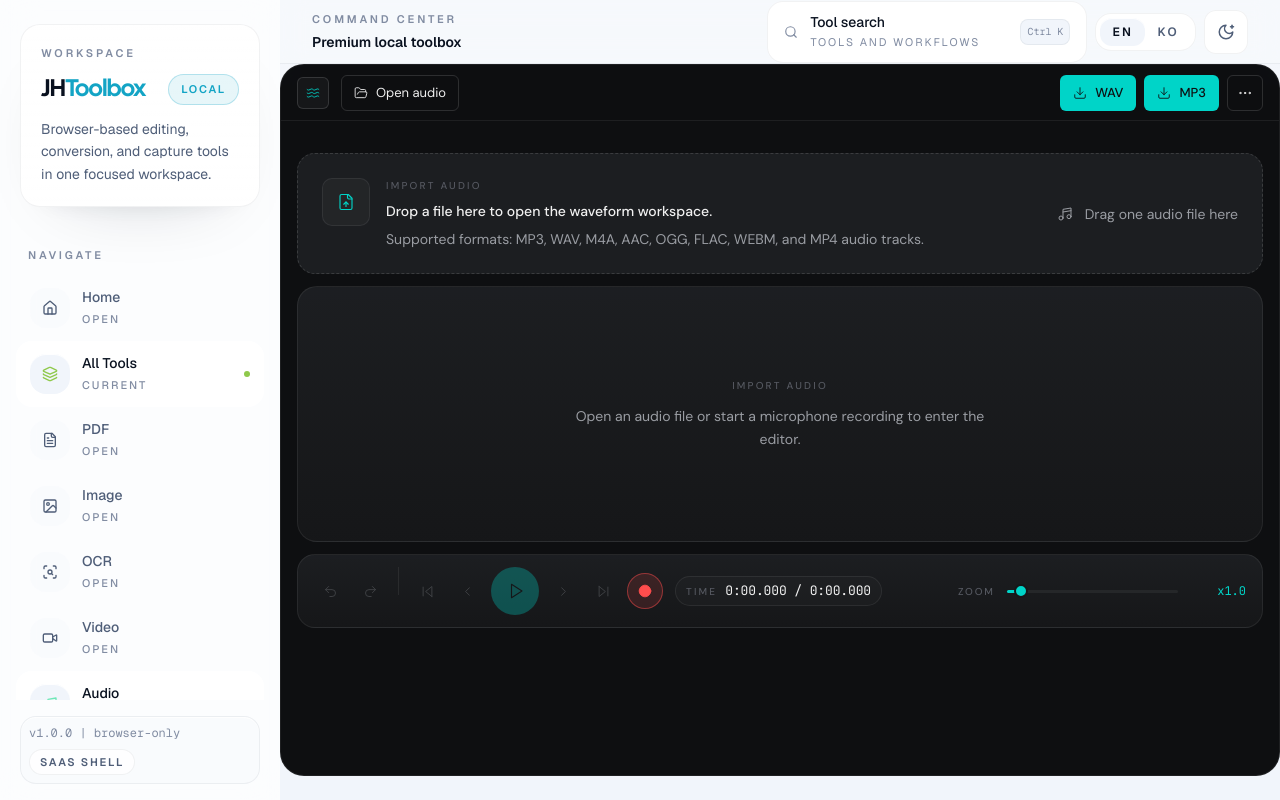
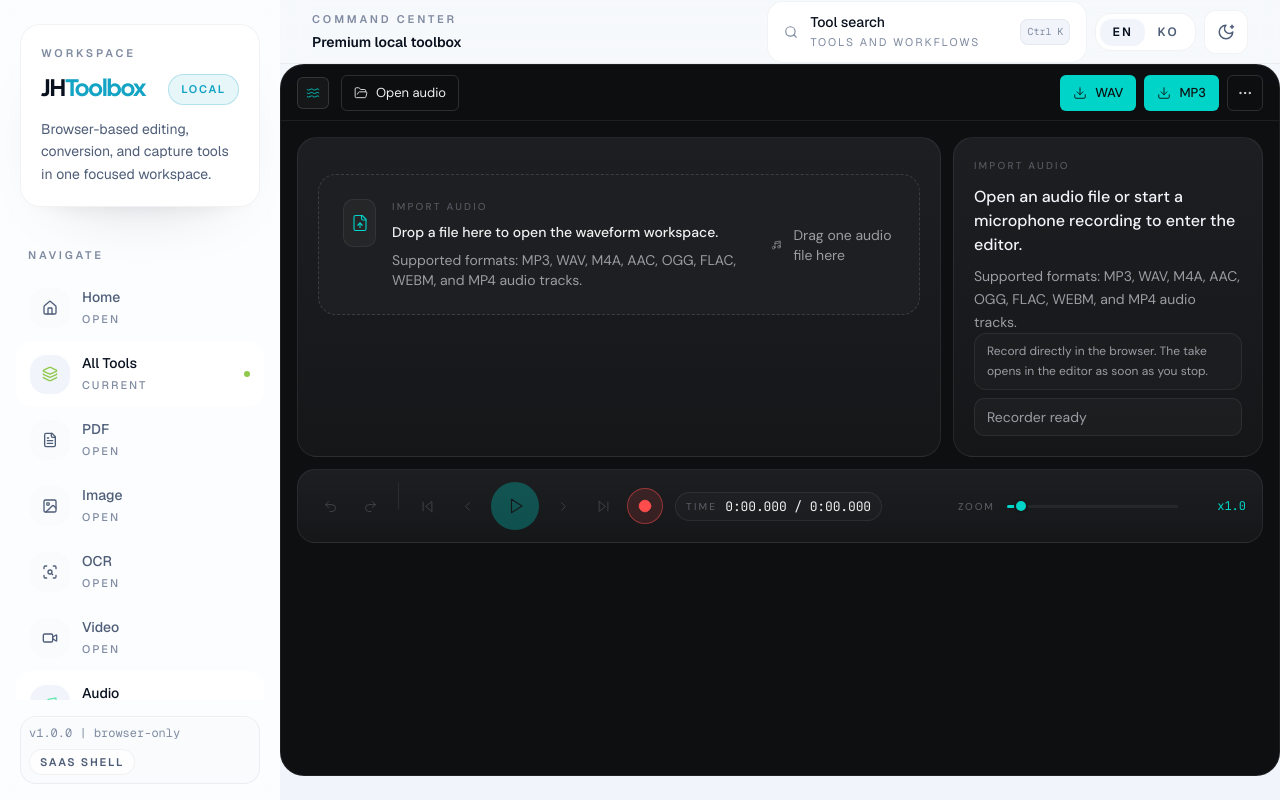
Before and after one commit to alibowbow/JHToolbox, a Next.js app: page /tools/audio in a window 1280 px wide. Built offline with nearby package versions, Linux system fonts and the light colour scheme.

Commit message:
Stabilize audio editor playback and regression coverage

```diff
--- a/app/tools/audio/_components/AudioEditor.tsx
+++ b/app/tools/audio/_components/AudioEditor.tsx
@@ -134,10 +134,16 @@
     });
     const unsubscribeEnded = audioEngine.onEnded(() => {
       setIsPlaying(false);
+      setCurrentTime(0);
 
       const activeBuffer = bufferRef.current;
       if (activeBuffer && audioEngine.buffer !== activeBuffer) {
         audioEngine.setBuffer(activeBuffer, 0);
+        return;
+      }
+
+      if (activeBuffer) {
+        audioEngine.seekTo(0);
       }
     });
 
@@ -408,13 +414,16 @@
         return;
       }
 
+      const playbackStart = currentTime >= duration - 0.001 ? 0 : currentTime;
+
       if (audioEngine.buffer !== buffer) {
-        audioEngine.setBuffer(buffer, currentTime);
+        audioEngine.setBuffer(buffer, playbackStart);
       } else {
-        audioEngine.seekTo(currentTime);
+        audioEngine.seekTo(playbackStart);
       }
 
-      audioEngine.play(currentTime);
+      setCurrentTime(playbackStart);
+      audioEngine.play(playbackStart);
       setIsPlaying(true);
     } catch (error) {
       setLoadError(error instanceof Error ? error.message : copy.status.playbackFailed);
@@ -719,23 +728,6 @@
 
       <div className={`grid min-h-0 flex-1 ${effectsOpen && isDesktopLayout ? 'lg:grid-cols-[minmax(0,1fr)_18rem]' : 'grid-cols-1'}`}>
         <div className="flex min-h-0 flex-col gap-3 p-3 sm:p-4">
-          {!activeFile && !isRecording ? (
-            <FileDropZone
-              title={copy.fileDrop.title}
-              description={copy.fileDrop.description}
-              helperText={copy.fileDrop.helperText}
-              files={files}
-              multiple={false}
-              inputRef={fileInputRef}
-              onError={(message) => setLoadError(message)}
-              onWarning={(message) => setWarningMessage(message)}
-              onFiles={(nextFiles) => {
-                setFiles(nextFiles);
-                setActiveIndex(0);
-              }}
-            />
-          ) : null}
-
           {isRecording ? (
             <div className="audio-panel rounded-[20px] p-4">
               <LiveAudioWaveform
@@ -749,7 +741,7 @@
           ) : null}
 
           {activeFile ? (
-            <section className="audio-panel flex min-h-0 flex-1 flex-col overflow-hidden rounded-[20px]">
+            <section className="audio-panel flex flex-col overflow-hidden rounded-[20px]">
               <WaveformCanvas
                 audioBuffer={buffer}
                 fileName={activeFile.name}
@@ -760,16 +752,45 @@
                 zoom={zoom}
                 isSilent={isSilent}
                 isLoading={isLoading}
-                showPlayhead={isPlaying}
+                showPlayhead={Boolean(buffer)}
                 onSeek={handleWaveformSeek}
                 onSelectionChange={commitSelection}
               />
             </section>
           ) : (
-            <div className="audio-panel flex min-h-[16rem] items-center justify-center rounded-[20px] px-6">
-              <div className="max-w-md text-center">
-                <p className="audio-section-kicker">{copy.fileDrop.title}</p>
-                <p className="mt-3 text-sm leading-relaxed text-[var(--text-secondary)]">{copy.fileDrop.emptyState}</p>
+            <div className="grid gap-3 lg:grid-cols-[minmax(0,1.35fr)_minmax(18rem,0.65fr)]">
+              <div className="audio-panel rounded-[20px] p-4 sm:p-5">
+                <FileDropZone
+                  title={copy.fileDrop.title}
+                  description={copy.fileDrop.description}
+                  helperText={copy.fileDrop.helperText}
+                  files={files}
+                  multiple={false}
+                  inputRef={fileInputRef}
+                  onError={(message) => setLoadError(message)}
+                  onWarning={(message) => setWarningMessage(message)}
+                  onFiles={(nextFiles) => {
+                    setFiles(nextFiles);
+                    setActiveIndex(0);
+                  }}
+                />
+              </div>
+              <div className="audio-panel flex min-h-[14rem] flex-col justify-between rounded-[20px] p-4 sm:p-5">
+                <div className="space-y-3">
+                  <p className="audio-section-kicker">{copy.fileDrop.title}</p>
+                  <div className="space-y-2">
+                    <h2 className="text-base font-medium text-[var(--text-primary)]">{copy.fileDrop.emptyState}</h2>
+                    <p className="text-sm leading-relaxed text-[var(--text-secondary)]">{copy.fileDrop.helperText}</p>
+                  </div>
+                </div>
+                <div className="space-y-2">
+                  <div className="rounded-[12px] border border-[var(--border)] bg-[rgba(255,255,255,0.02)] px-3 py-2 text-xs leading-relaxed text-[var(--text-secondary)]">
+                    {copy.recording.liveDescription}
+                  </div>
+                  <div className="audio-status-line rounded-[10px] px-3 py-2 text-sm text-[var(--text-secondary)]">
+                    {copy.recording.idleStatus}
+                  </div>
+                </div>
               </div>
             </div>
           )}
--- a/app/tools/audio/_components/Transport/TransportBar.tsx
+++ b/app/tools/audio/_components/Transport/TransportBar.tsx
@@ -146,7 +146,7 @@
 
           <div className="ml-1 flex items-center gap-2 rounded-full border border-[var(--border)] bg-[rgba(255,255,255,0.02)] px-2.5 py-1">
             <span className="audio-section-kicker hidden sm:inline">{copy.time.label}</span>
-            <span className="audio-mono text-[13px] text-[var(--text-primary)]">
+            <span data-testid="audio-time-display" className="audio-mono text-[13px] text-[var(--text-primary)]">
               {formatTime(currentTime)} / {formatTime(duration)}
             </span>
           </div>
--- a/app/tools/audio/_components/Waveform/PlayheadOverlay.tsx
+++ b/app/tools/audio/_components/Waveform/PlayheadOverlay.tsx
@@ -8,10 +8,11 @@
   return (
     <div
       data-testid="audio-playhead"
-      className="pointer-events-none absolute inset-y-0 z-10 w-px bg-[rgba(255,255,255,0.72)]"
+      className="pointer-events-none absolute inset-y-0 z-10 w-4 -translate-x-1/2"
       style={{ left: `${positionPercent * 100}%` }}
     >
-      <span className="absolute -top-1 left-1/2 h-0 w-0 -translate-x-1/2 border-l-[4px] border-r-[4px] border-t-0 border-b-[6px] border-l-transparent border-r-transparent border-b-[rgba(255,255,255,0.72)]" />
+      <span className="pointer-events-none absolute inset-y-0 left-1/2 w-px -translate-x-1/2 bg-[rgba(255,255,255,0.72)]" />
+      <span className="pointer-events-none absolute -top-1 left-1/2 h-0 w-0 -translate-x-1/2 border-l-[4px] border-r-[4px] border-t-0 border-b-[6px] border-l-transparent border-r-transparent border-b-[rgba(255,255,255,0.72)]" />
     </div>
   );
 }
--- a/app/tools/audio/_components/Waveform/WaveformCanvas.tsx
+++ b/app/tools/audio/_components/Waveform/WaveformCanvas.tsx
@@ -35,7 +35,7 @@
   zoom,
   isSilent,
   isLoading = false,
-  showPlayhead = false,
+  showPlayhead = true,
   onSeek,
   onSelectionChange,
 }: WaveformCanvasProps) {
@@ -133,7 +133,11 @@
     const thresholdPx = 14;
     const mode: DragMode =
       handle ??
-      (Math.abs(x - startX) <= thresholdPx ? 'start' : Math.abs(x - endX) <= thresholdPx ? 'end' : 'selection');
+      (Math.abs(x - startX) <= thresholdPx
+        ? 'start'
+        : Math.abs(x - endX) <= thresholdPx
+          ? 'end'
+          : 'selection');
 
     setDragMode(mode);
     dragAnchorRef.current = time;
@@ -141,6 +145,7 @@
     didDragRef.current = false;
     dragSelectionRef.current = { start: selectionStart, end: selectionEnd };
     event.currentTarget.setPointerCapture(event.pointerId);
+
   };
 
   const handlePointerMove = (event: React.PointerEvent<HTMLDivElement>) => {
--- a/lib/audio/AudioEngine.ts
+++ b/lib/audio/AudioEngine.ts
@@ -419,7 +419,7 @@
         return;
       }
 
-      this.currentTimeSec = shouldLoop ? this.currentTimeSec : plan.endSec;
+      this.currentTimeSec = shouldLoop ? this.currentTimeSec : 0;
       this.stopPlayback(false);
       this.emitTimeUpdate();
       this.emitEnded();
```
Also changed, not shown: 1 other file (tests, documents, lock files or other folders).
